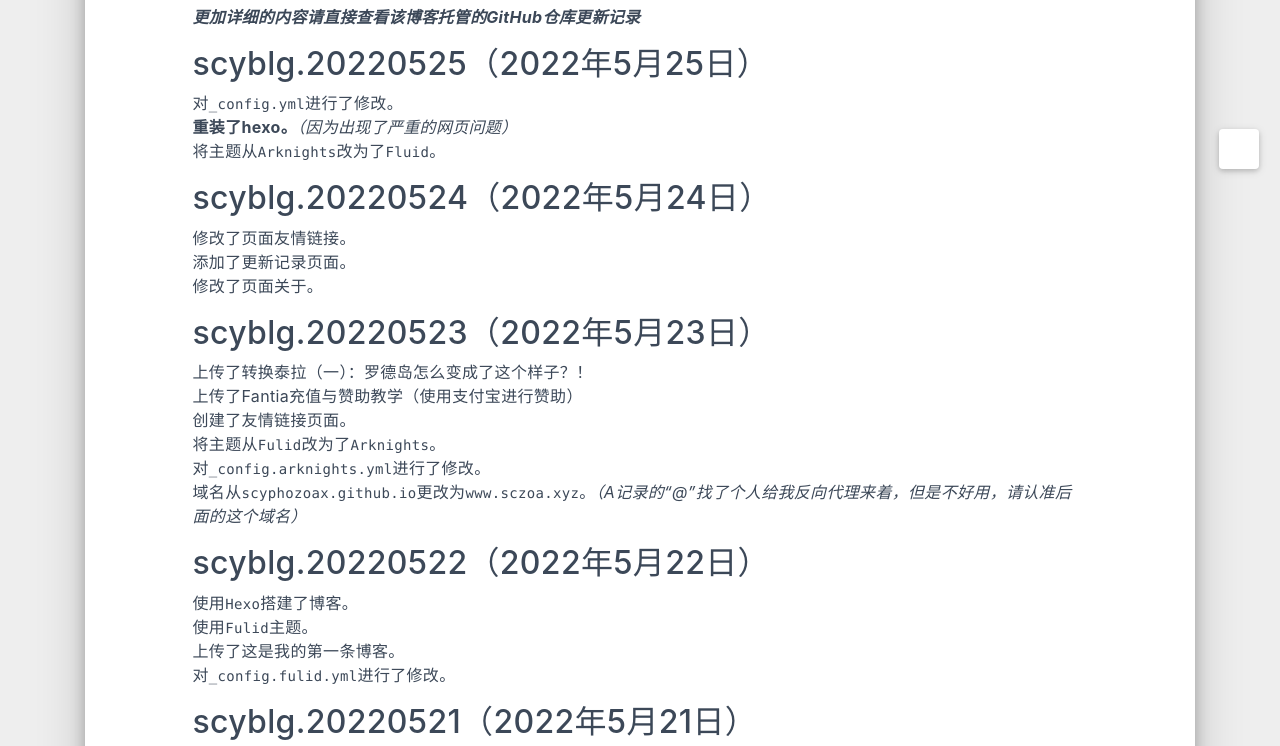
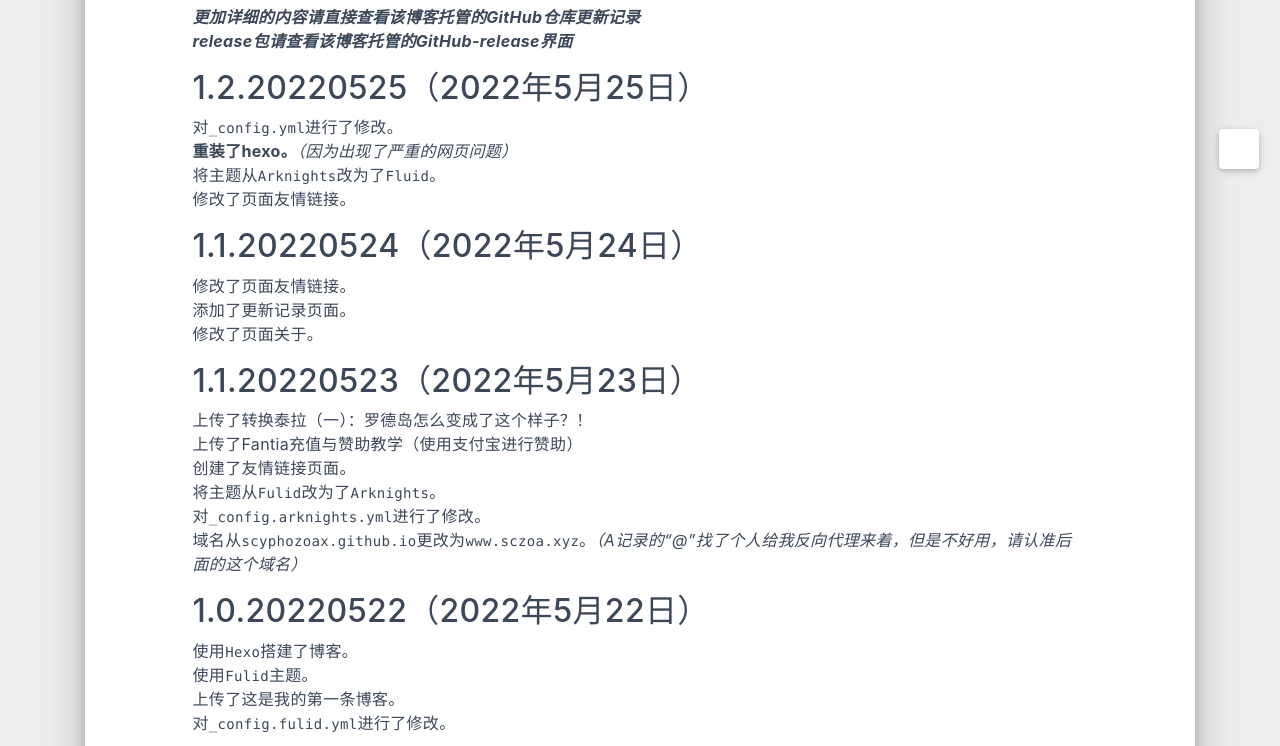
Before and after one commit to AmizhisaZqua/scyblg.github.io, a plain HTML site: page update/index.html in a window 1280 px wide. Shown: the part 691-1437 px from the top of the page. Drawn offline with nearby package versions, Linux system fonts and the light colour scheme; some packages are replaced by stand-ins of ours; a script that the page names is missing; some icons are missing; a small style sheet from the web is missing.

Commit message:
Site updated: 2022-05-25 11:13:38

```diff
--- a/update/index.html
+++ b/update/index.html
@@ -16,15 +16,15 @@
   <meta name="author" content="ScyphozoaX">
   <meta name="keywords" content="">
 
-    <meta name="description" content="说明如果想进行反馈请提交到GitHub Issue。反馈的内容必须要1.写出具体的问题内容2.具体问题截图3.该问题网页的链接。若三者缺一，则直接Close该Issue。 更新记录更加详细的内容请直接查看该博客托管的GitHub仓库更新记录 scyblg.20220525（2022年5月25日）对_config.yml进行了修改。重装了hexo。（因为出现了严重的网页问题）将主题从Arknight">
+    <meta name="description" content="说明如果想进行反馈请提交到GitHub Issue。反馈的内容必须要1.写出具体的问题内容2.具体问题截图3.该问题网页的链接。若三者缺一，则直接Close该Issue。 更新记录更加详细的内容请直接查看该博客托管的GitHub仓库更新记录release包请查看该博客托管的GitHub-release界面 1.2.20220525（2022年5月25日）对_config.yml进行了修改。重装了h">
 <meta property="og:type" content="website">
 <meta property="og:title" content="更新记录">
 <meta property="og:url" content="http://example.com/update/index.html">
 <meta property="og:site_name" content="水母的个人博客">
-<meta property="og:description" content="说明如果想进行反馈请提交到GitHub Issue。反馈的内容必须要1.写出具体的问题内容2.具体问题截图3.该问题网页的链接。若三者缺一，则直接Close该Issue。 更新记录更加详细的内容请直接查看该博客托管的GitHub仓库更新记录 scyblg.20220525（2022年5月25日）对_config.yml进行了修改。重装了hexo。（因为出现了严重的网页问题）将主题从Arknight">
+<meta property="og:description" content="说明如果想进行反馈请提交到GitHub Issue。反馈的内容必须要1.写出具体的问题内容2.具体问题截图3.该问题网页的链接。若三者缺一，则直接Close该Issue。 更新记录更加详细的内容请直接查看该博客托管的GitHub仓库更新记录release包请查看该博客托管的GitHub-release界面 1.2.20220525（2022年5月25日）对_config.yml进行了修改。重装了h">
 <meta property="og:locale" content="zh_CN">
 <meta property="article:published_time" content="2022-05-24T12:38:28.000Z">
-<meta property="article:modified_time" content="2022-05-25T01:10:35.206Z">
+<meta property="article:modified_time" content="2022-05-25T03:13:20.243Z">
 <meta property="article:author" content="ScyphozoaX">
 <meta name="twitter:card" content="summary_large_image">
 
@@ -240,12 +240,12 @@
 
 <article class="page-content">
   <h1 id="说明"><a href="#说明" class="headerlink" title="说明"></a>说明</h1><p>如果想进行反馈请提交到<a target="_blank" rel="noopener" href="https://github.com/scyphozoax/scyphozoax.github.io/issues">GitHub Issue</a>。<br>反馈的内容必须要<strong>1.写出具体的问题内容2.具体问题截图3.该问题网页的链接</strong>。<br>若三者缺一，则<strong>直接<font color=#FF0000>Close</font>该Issue</strong>。</p>
-<h1 id="更新记录"><a href="#更新记录" class="headerlink" title="更新记录"></a>更新记录</h1><p><em><strong>更加详细的内容请直接<a target="_blank" rel="noopener" href="https://github.com/scyphozoax/scyphozoax.github.io/commits/main">查看该博客托管的GitHub仓库更新记录</a></strong></em></p>
-<h2 id="scyblg-20220525（2022年5月25日）"><a href="#scyblg-20220525（2022年5月25日）" class="headerlink" title="scyblg.20220525（2022年5月25日）"></a>scyblg.20220525（2022年5月25日）</h2><p>对<code>_config.yml</code>进行了修改。<br><strong>重装了hexo。</strong><em>（因为出现了严重的网页问题）</em><br>将主题从<code>Arknights</code>改为了<code>Fluid</code>。</p>
-<h2 id="scyblg-20220524（2022年5月24日）"><a href="#scyblg-20220524（2022年5月24日）" class="headerlink" title="scyblg.20220524（2022年5月24日）"></a>scyblg.20220524（2022年5月24日）</h2><p>修改了页面<a target="_blank" rel="noopener" href="https://www.sczoa.xyz/links/">友情链接</a>。<br>添加了<a target="_blank" rel="noopener" href="https://www.sczoa.xyz/update/">更新记录</a>页面。<br>修改了页面<a target="_blank" rel="noopener" href="https://www.sczoa.xyz/about/">关于</a>。</p>
-<h2 id="scyblg-20220523（2022年5月23日）"><a href="#scyblg-20220523（2022年5月23日）" class="headerlink" title="scyblg.20220523（2022年5月23日）"></a>scyblg.20220523（2022年5月23日）</h2><p>上传了<a target="_blank" rel="noopener" href="https://www.sczoa.xyz/2022/05/22/zhuanhuantaila001/">转换泰拉（一）：罗德岛怎么变成了这个样子？！</a><br>上传了<a target="_blank" rel="noopener" href="https://www.sczoa.xyz/2022/05/22/fantia-charge-teach/">Fantia充值与赞助教学（使用支付宝进行赞助）</a><br>创建了<a target="_blank" rel="noopener" href="https://www.sczoa.xyz/links/">友情链接</a>页面。<br>将主题从<code>Fulid</code>改为了<code>Arknights</code>。<br>对<code>_config.arknights.yml</code>进行了修改。<br>域名从<code>scyphozoax.github.io</code>更改为<code>www.sczoa.xyz</code>。<em>（A记录的“@”找了个人给我反向代理来着，但是不好用，请认准后面的这个域名）</em></p>
-<h2 id="scyblg-20220522（2022年5月22日）"><a href="#scyblg-20220522（2022年5月22日）" class="headerlink" title="scyblg.20220522（2022年5月22日）"></a>scyblg.20220522（2022年5月22日）</h2><p>使用<code>Hexo</code>搭建了博客。<br>使用<code>Fulid</code>主题。<br>上传了<a target="_blank" rel="noopener" href="https://www.sczoa.xyz/2022/05/21/first-page/">这是我的第一条博客</a>。<br>对<code>_config.fulid.yml</code>进行了修改。</p>
-<h2 id="scyblg-20220521（2022年5月21日）"><a href="#scyblg-20220521（2022年5月21日）" class="headerlink" title="scyblg.20220521（2022年5月21日）"></a>scyblg.20220521（2022年5月21日）</h2><p>建立了GitHub仓库。</p>
+<h1 id="更新记录"><a href="#更新记录" class="headerlink" title="更新记录"></a>更新记录</h1><p><em><strong>更加详细的内容请直接<a target="_blank" rel="noopener" href="https://github.com/scyphozoax/scyphozoax.github.io/commits/main">查看该博客托管的GitHub仓库更新记录</a></strong></em><br><em><strong>release包请<a target="_blank" rel="noopener" href="https://github.com/scyphozoax/scyphozoax.github.io/releases">查看该博客托管的GitHub-release界面</a></strong></em></p>
+<h2 id="1-2-20220525（2022年5月25日）"><a href="#1-2-20220525（2022年5月25日）" class="headerlink" title="1.2.20220525（2022年5月25日）"></a>1.2.20220525（2022年5月25日）</h2><p>对<code>_config.yml</code>进行了修改。<br><strong>重装了hexo。</strong><em>（因为出现了严重的网页问题）</em><br>将主题从<code>Arknights</code>改为了<code>Fluid</code>。<br>修改了页面<a target="_blank" rel="noopener" href="https://www.sczoa.xyz/links/">友情链接</a>。</p>
+<h2 id="1-1-20220524（2022年5月24日）"><a href="#1-1-20220524（2022年5月24日）" class="headerlink" title="1.1.20220524（2022年5月24日）"></a>1.1.20220524（2022年5月24日）</h2><p>修改了页面<a target="_blank" rel="noopener" href="https://www.sczoa.xyz/links/">友情链接</a>。<br>添加了<a target="_blank" rel="noopener" href="https://www.sczoa.xyz/update/">更新记录</a>页面。<br>修改了页面<a target="_blank" rel="noopener" href="https://www.sczoa.xyz/about/">关于</a>。</p>
+<h2 id="1-1-20220523（2022年5月23日）"><a href="#1-1-20220523（2022年5月23日）" class="headerlink" title="1.1.20220523（2022年5月23日）"></a>1.1.20220523（2022年5月23日）</h2><p>上传了<a target="_blank" rel="noopener" href="https://www.sczoa.xyz/2022/05/22/zhuanhuantaila001/">转换泰拉（一）：罗德岛怎么变成了这个样子？！</a><br>上传了<a target="_blank" rel="noopener" href="https://www.sczoa.xyz/2022/05/22/fantia-charge-teach/">Fantia充值与赞助教学（使用支付宝进行赞助）</a><br>创建了<a target="_blank" rel="noopener" href="https://www.sczoa.xyz/links/">友情链接</a>页面。<br>将主题从<code>Fulid</code>改为了<code>Arknights</code>。<br>对<code>_config.arknights.yml</code>进行了修改。<br>域名从<code>scyphozoax.github.io</code>更改为<code>www.sczoa.xyz</code>。<em>（A记录的“@”找了个人给我反向代理来着，但是不好用，请认准后面的这个域名）</em></p>
+<h2 id="1-0-20220522（2022年5月22日）"><a href="#1-0-20220522（2022年5月22日）" class="headerlink" title="1.0.20220522（2022年5月22日）"></a>1.0.20220522（2022年5月22日）</h2><p>使用<code>Hexo</code>搭建了博客。<br>使用<code>Fulid</code>主题。<br>上传了<a target="_blank" rel="noopener" href="https://www.sczoa.xyz/2022/05/21/first-page/">这是我的第一条博客</a>。<br>对<code>_config.fulid.yml</code>进行了修改。</p>
+<h2 id="0-0-20220521（2022年5月21日）"><a href="#0-0-20220521（2022年5月21日）" class="headerlink" title="0.0.20220521（2022年5月21日）"></a>0.0.20220521（2022年5月21日）</h2><p>建立了GitHub仓库。</p>
 
 
 
```
Also changed, not shown: local-search.xml (+1 -1 lines).
